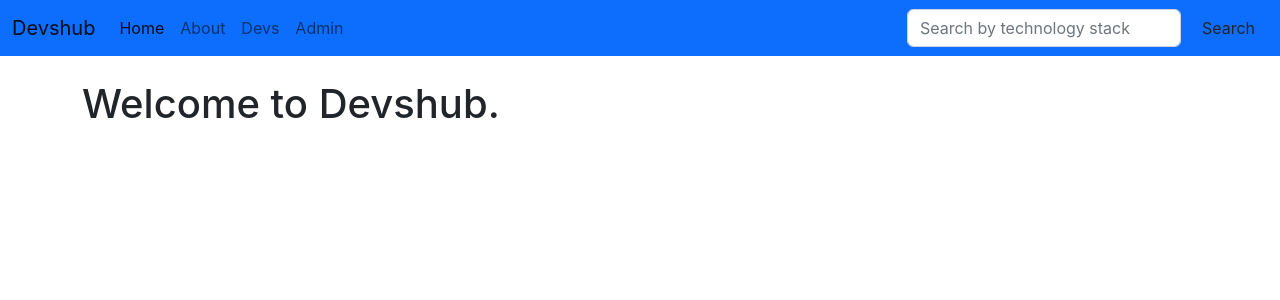
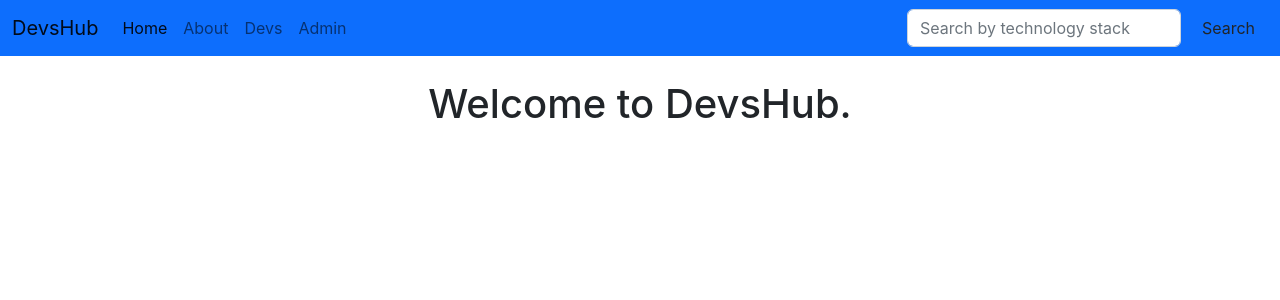
Before and after one commit to ndurivin/devshub, a React (Create React App) app: page / in a window 1280 px wide. Shown: the top 300 px of the page. Built offline with nearby package versions, Linux system fonts and the light colour scheme.

Commit message:
Position title texts to center

```diff
--- a/src/components/About.js
+++ b/src/components/About.js
@@ -3,7 +3,7 @@ import React from 'react'
 function About() {
   return (
     <div className='container'>
-      <h2>Devshub is an application for Software Developers</h2>
+      <h2 className="text-center">DevsHub is an application for Software Developers</h2>
     </div>
   )
 }
--- a/src/components/DevCard.js
+++ b/src/components/DevCard.js
@@ -19,8 +19,6 @@ function DevCard({devName, devId, devPic}) {
           </div>
         </div>
         </div>
-
-
       </div>
     </div>
   )
--- a/src/components/Devs.js
+++ b/src/components/Devs.js
@@ -1,33 +1,40 @@
-import React, { useEffect, useState }from 'react'
-import DevCard from './DevCard';
+import React, { useEffect, useState } from "react";
+import DevCard from "./DevCard";
 
-
-const devsUrl = 'https://quiet-hamlet-90428.herokuapp.com/devs';
+const devsUrl = "https://quiet-hamlet-90428.herokuapp.com/devs";
 
 function Devs() {
-
   const [devs, setDevs] = useState([]);
 
   const getDev = () => {
     fetch(devsUrl)
       .then((res) => res.json())
       .then((devs) => {
-                setDevs (devs)
-        })
-    }
+        setDevs(devs);
+      });
+  };
 
-    useEffect(
-        getDev, []
-    )
+  useEffect(getDev, []);
 
-  let devCards = devs.map((dev) => (<DevCard devName="" devId="" devPic=""/>))
+  let devCards = devs.map((dev) => (
+    <DevCard
+      devName={dev.name}
+      key={dev.id}
+      devId={dev.id}
+      devPic={dev.image}
+    />
+  ));
 
   return (
-    <div className='container'>
+    <div className="container">
+      <div className="col">
+        <div className="card-body">
+          <h1 className="text-center">Available Developers</h1>
           {devCards}
         </div>
-
-  )
+      </div>
+    </div>
+  );
 }
 
 export default Devs;
--- a/src/components/Home.js
+++ b/src/components/Home.js
@@ -4,7 +4,7 @@ function Home() {
   return (
 
     <div className='container'>
-        <h1>Welcome to Devshub.</h1> <br/>
+        <h1 className="text-center">Welcome to DevsHub.</h1> <br/>
 
     </div>
   )
--- a/src/components/Navbar.js
+++ b/src/components/Navbar.js
@@ -7,7 +7,7 @@ function Navbar() {
     <div >
       <nav className="navbar navbar-expand-lg bg-primary">
         <div className="container-fluid">
-          <Link to="/" className="navbar-brand">Devshub</Link>
+          <Link to="/" className="navbar-brand">DevsHub</Link>
           <button class="navbar-toggler" type="button" data-bs-toggle="collapse" data-bs-target="#navbarSupportedContent"
                         aria-controls="navbarSupportedContent" aria-expanded="false" aria-label="Toggle navigation">
             <span className="navbar-toggler-icon"></span>
--- a/src/components/Profile.js
+++ b/src/components/Profile.js
@@ -1,6 +1,7 @@
 import React from 'react'
+import Devs from './Devs';
 
-function Profile() {
+function Profile({devName, devId, devPic}) {
   return (
 
     <div className='container'>
```
Lines whose indentation alone changed are shown as unchanged.
